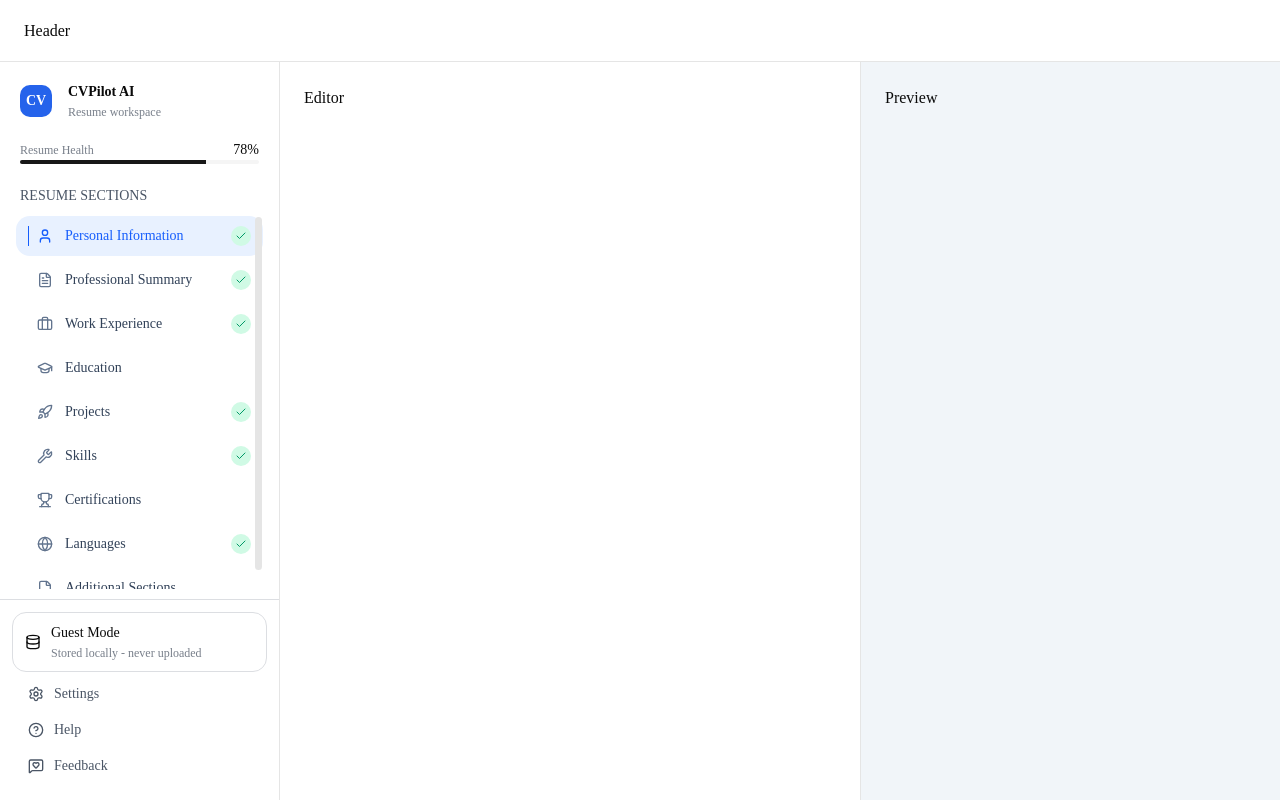
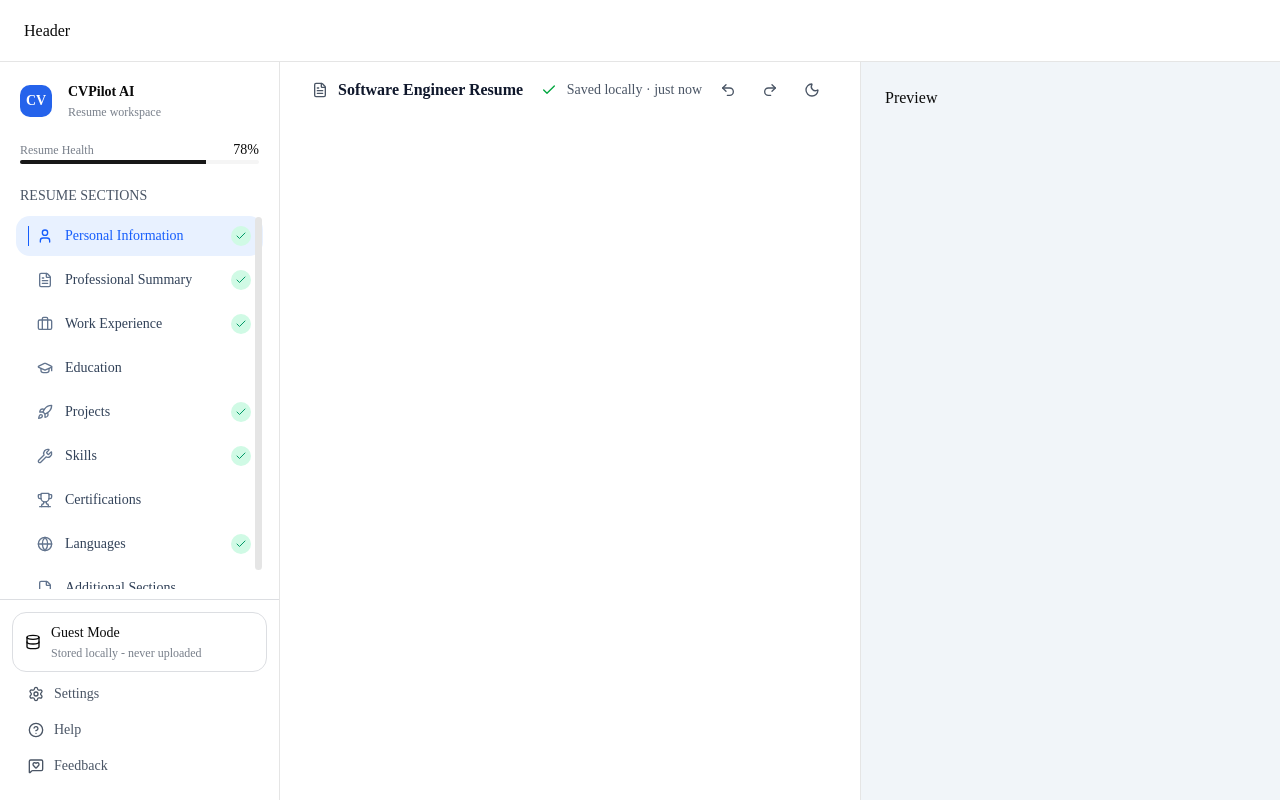
Before and after one commit to Bhawna0034/cv-pilot-ai, a Next.js app: page /builder in a window 1280 px wide. Built offline with nearby package versions, Linux system fonts and the light colour scheme.

Commit message:
builder toolbar

```diff
--- a/src/features/resume/components/builder-layout.tsx
+++ b/src/features/resume/components/builder-layout.tsx
@@ -1,6 +1,7 @@
 import BuilderEditor from "./builder-editor";
 import BuilderHeader from "./builder-header";
 import BuilderSidebar from "./builder-sidebar";
+import BuilderToolbar from "./builder-toolbar";
 import { ResumePreview } from "./resume-preview";
 
 export default function BuilderLayout(){
@@ -10,7 +11,8 @@ export default function BuilderLayout(){
 
             <main className="grid grid-cols-[280px_1fr_420px] overflow-hidden">
                 <BuilderSidebar />
-                <BuilderEditor />
+                {/* <BuilderEditor />    */}
+                <section> <BuilderToolbar /></section>
                 <ResumePreview/>
             </main>
         </div>
--- /dev/null
+++ b/src/features/resume/components/builder-toolbar.tsx
@@ -0,0 +1,33 @@
+import { Input } from "@/src/components/ui/input";
+import { Check, FileText, Moon, Redo2, Undo2 } from "lucide-react";
+
+
+export default function BuilderToolbar() {
+    return(
+        <div className="px-8 py-3 flex items-center w-full">
+            <div className="flex items-center  gap-2.5 shrink-0">
+                <FileText className="h-4 w-4 text-gray-600" />
+                <span className="text-base font-semibold text-slate-900">
+          Software Engineer Resume
+        </span>
+            </div>
+            <div className="flex items-center gap-2.5 ml-auto">
+            <div className="flex items-center gap-2.5 shrink-0">
+                <Check className="h-4 w-4 text-green-600" />
+                <span className="text-sm text-gray-600 whitespace-nowrap">Saved locally · just now </span>
+            </div>
+            <div className="flex shrink-0 items-center gap-2.5">
+                <button  className="rounded-md p-2 text-gray-500 transition-colors hover:bg-gray-100 hover:text-gray-900">
+                    <Undo2 className="h-4 w-4 text-gray-600" />
+                </button>
+                <button  className="rounded-md p-2 text-gray-500 transition-colors hover:bg-gray-100 hover:text-gray-900">
+                    <Redo2 className="h-4 w-4 text-gray-600" />
+                </button>
+                <button  className="rounded-md p-2 text-gray-500 transition-colors hover:bg-gray-100 hover:text-gray-900">
+                    <Moon className="h-4 w-4 text-gray-600" />
+                </button>
+            </div>
+            </div>
+        </div>
+    )
+}
```
